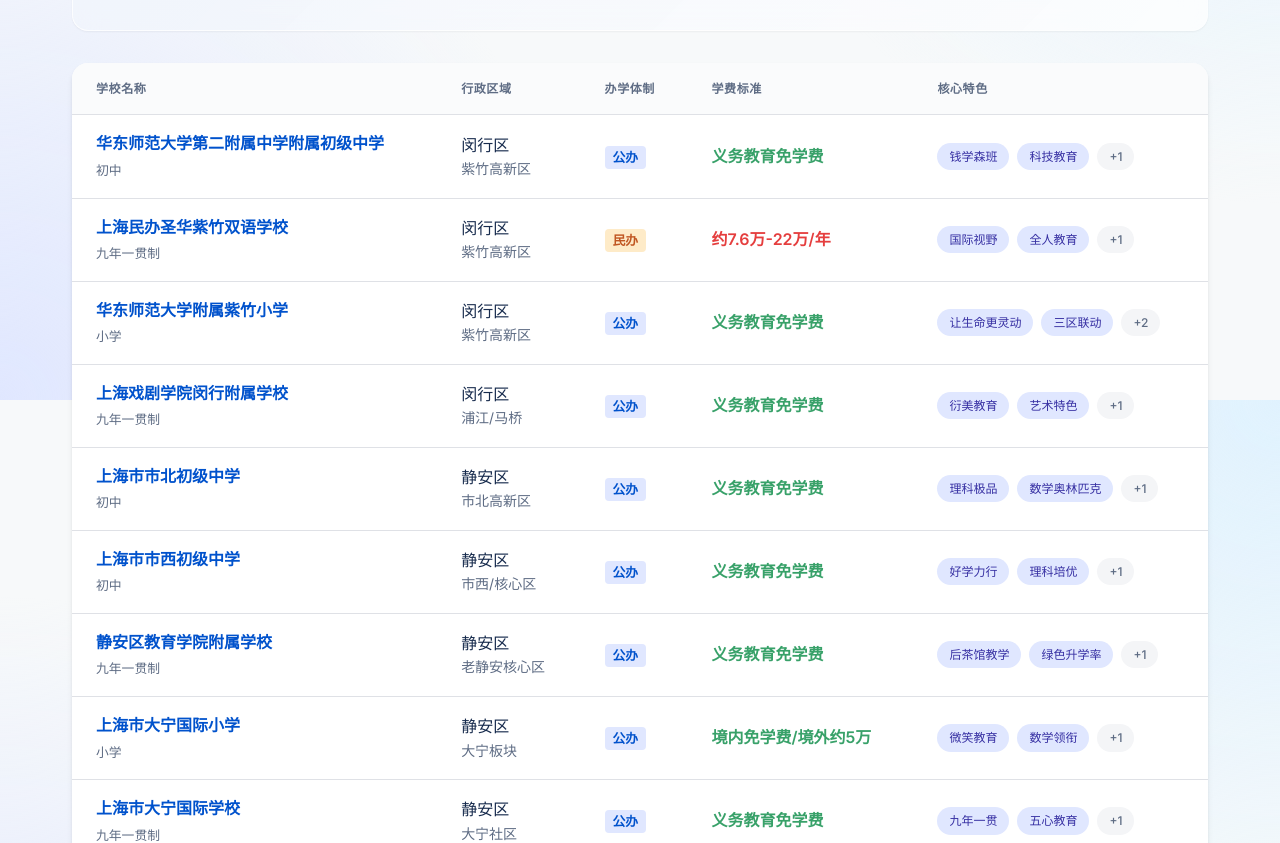
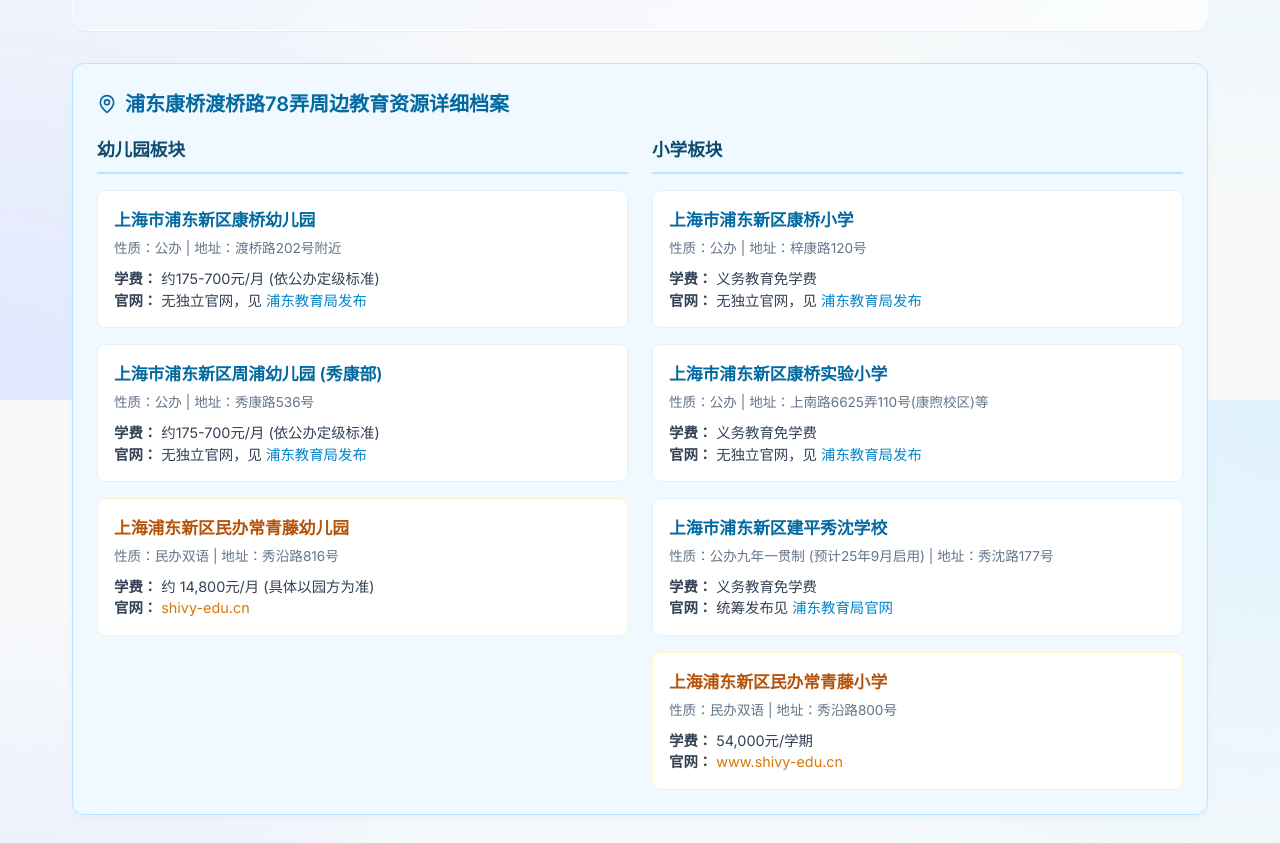
Before and after one commit to xibojituan-svg/school, a React (Vite) app: page /#/ in a window 1280 px wide. Shown: the part 400-1243 px from the top of the page. Built offline with nearby package versions, Linux system fonts and the light colour scheme.

Commit message:
feat: 在首页添加浦东康桥渡桥路周边幼儿园和小学详细档案

```diff
--- a/src/pages/Home.jsx
+++ b/src/pages/Home.jsx
@@ -46,6 +46,97 @@
           ))}
         </div>
       </div>
+
+      <div style={{
+        backgroundColor: '#f0f9ff',
+        border: '1px solid #bae6fd',
+        borderRadius: '12px',
+        padding: '1.5rem',
+        margin: '0 auto 2rem auto',
+        maxWidth: '1200px',
+        boxShadow: '0 4px 6px rgba(186, 230, 253, 0.2)',
+      }}>
+        <h2 style={{ color: '#0369a1', fontSize: '1.25rem', marginBottom: '1rem', display: 'flex', alignItems: 'center', gap: '8px' }}>
+          <MapPin size={20} />
+          浦东康桥渡桥路78弄周边教育资源详细档案
+        </h2>
+
+        <div style={{ display: 'grid', gridTemplateColumns: '1fr 1fr', gap: '1.5rem' }}>
+          <div>
+            <h3 style={{ color: '#0c4a6e', fontSize: '1.1rem', borderBottom: '2px solid #bae6fd', paddingBottom: '0.5rem', marginBottom: '1rem' }}>幼儿园板块</h3>
+            <div style={{ display: 'flex', flexDirection: 'column', gap: '1rem' }}>
+              <div style={{ background: 'white', padding: '1rem', borderRadius: '8px', border: '1px solid #e0f2fe' }}>
+                <div style={{ fontWeight: 600, color: '#0369a1', fontSize: '1.05rem', marginBottom: '4px' }}>上海市浦东新区康桥幼儿园</div>
+                <div style={{ fontSize: '0.85rem', color: '#64748b', marginBottom: '8px' }}>性质：公办 | 地址：渡桥路202号附近</div>
+                <div style={{ fontSize: '0.9rem', color: '#334155', lineHeight: '1.5' }}>
+                  <strong>学费：</strong> 约175-700元/月 (依公办定级标准)<br/>
+                  <strong>官网：</strong> 无独立官网，见 <a href="https://www.pudong.gov.cn" target="_blank" rel="noreferrer" style={{ color: '#0284c7' }}>浦东教育局发布</a>
+                </div>
+              </div>
+
+              <div style={{ background: 'white', padding: '1rem', borderRadius: '8px', border: '1px solid #e0f2fe' }}>
+                <div style={{ fontWeight: 600, color: '#0369a1', fontSize: '1.05rem', marginBottom: '4px' }}>上海市浦东新区周浦幼儿园 (秀康部)</div>
+                <div style={{ fontSize: '0.85rem', color: '#64748b', marginBottom: '8px' }}>性质：公办 | 地址：秀康路536号</div>
+                <div style={{ fontSize: '0.9rem', color: '#334155', lineHeight: '1.5' }}>
+                  <strong>学费：</strong> 约175-700元/月 (依公办定级标准)<br/>
+                  <strong>官网：</strong> 无独立官网，见 <a href="https://www.pudong.gov.cn" target="_blank" rel="noreferrer" style={{ color: '#0284c7' }}>浦东教育局发布</a>
+                </div>
+              </div>
+
+              <div style={{ background: 'white', padding: '1rem', borderRadius: '8px', border: '1px solid #fef3c7' }}>
+                <div style={{ fontWeight: 600, color: '#b45309', fontSize: '1.05rem', marginBottom: '4px' }}>上海浦东新区民办常青藤幼儿园</div>
+                <div style={{ fontSize: '0.85rem', color: '#64748b', marginBottom: '8px' }}>性质：民办双语 | 地址：秀沿路816号</div>
+                <div style={{ fontSize: '0.9rem', color: '#334155', lineHeight: '1.5' }}>
+                  <strong>学费：</strong> 约 14,800元/月 (具体以园方为准)<br/>
+                  <strong>官网：</strong> <a href="https://shivy-edu.cn" target="_blank" rel="noreferrer" style={{ color: '#d97706' }}>shivy-edu.cn</a>
+                </div>
+              </div>
+            </div>
+          </div>
+
+          <div>
+            <h3 style={{ color: '#0c4a6e', fontSize: '1.1rem', borderBottom: '2px solid #bae6fd', paddingBottom: '0.5rem', marginBottom: '1rem' }}>小学板块</h3>
+            <div style={{ display: 'flex', flexDirection: 'column', gap: '1rem' }}>
+              <div style={{ background: 'white', padding: '1rem', borderRadius: '8px', border: '1px solid #e0f2fe' }}>
+                <div style={{ fontWeight: 600, color: '#0369a1', fontSize: '1.05rem', marginBottom: '4px' }}>上海市浦东新区康桥小学</div>
+                <div style={{ fontSize: '0.85rem', color: '#64748b', marginBottom: '8px' }}>性质：公办 | 地址：梓康路120号</div>
+                <div style={{ fontSize: '0.9rem', color: '#334155', lineHeight: '1.5' }}>
+                  <strong>学费：</strong> 义务教育免学费<br/>
+                  <strong>官网：</strong> 无独立官网，见 <a href="https://www.pudong.gov.cn" target="_blank" rel="noreferrer" style={{ color: '#0284c7' }}>浦东教育局发布</a>
+                </div>
+              </div>
+
+              <div style={{ background: 'white', padding: '1rem', borderRadius: '8px', border: '1px solid #e0f2fe' }}>
+                <div style={{ fontWeight: 600, color: '#0369a1', fontSize: '1.05rem', marginBottom: '4px' }}>上海市浦东新区康桥实验小学</div>
+                <div style={{ fontSize: '0.85rem', color: '#64748b', marginBottom: '8px' }}>性质：公办 | 地址：上南路6625弄110号(康煦校区)等</div>
+                <div style={{ fontSize: '0.9rem', color: '#334155', lineHeight: '1.5' }}>
+                  <strong>学费：</strong> 义务教育免学费<br/>
+                  <strong>官网：</strong> 无独立官网，见 <a href="https://www.pudong.gov.cn" target="_blank" rel="noreferrer" style={{ color: '#0284c7' }}>浦东教育局发布</a>
+                </div>
+              </div>
+
+              <div style={{ background: 'white', padding: '1rem', borderRadius: '8px', border: '1px solid #e0f2fe' }}>
+                <div style={{ fontWeight: 600, color: '#0369a1', fontSize: '1.05rem', marginBottom: '4px' }}>上海市浦东新区建平秀沈学校</div>
+                <div style={{ fontSize: '0.85rem', color: '#64748b', marginBottom: '8px' }}>性质：公办九年一贯制 (预计25年9月启用) | 地址：秀沈路177号</div>
+                <div style={{ fontSize: '0.9rem', color: '#334155', lineHeight: '1.5' }}>
+                  <strong>学费：</strong> 义务教育免学费<br/>
+                  <strong>官网：</strong> 统筹发布见 <a href="https://www.pudong.gov.cn" target="_blank" rel="noreferrer" style={{ color: '#0284c7' }}>浦东教育局官网</a>
+                </div>
+              </div>
+
+              <div style={{ background: 'white', padding: '1rem', borderRadius: '8px', border: '1px solid #fef3c7' }}>
+                <div style={{ fontWeight: 600, color: '#b45309', fontSize: '1.05rem', marginBottom: '4px' }}>上海浦东新区民办常青藤小学</div>
+                <div style={{ fontSize: '0.85rem', color: '#64748b', marginBottom: '8px' }}>性质：民办双语 | 地址：秀沿路800号</div>
+                <div style={{ fontSize: '0.9rem', color: '#334155', lineHeight: '1.5' }}>
+                  <strong>学费：</strong> 54,000元/学期<br/>
+                  <strong>官网：</strong> <a href="http://www.shivy-edu.cn" target="_blank" rel="noreferrer" style={{ color: '#d97706' }}>www.shivy-edu.cn</a>
+                </div>
+              </div>
+            </div>
+          </div>
+        </div>
+      </div>
+
 
       {filterRegion === '闵行区' && (
         <div style={{
```
